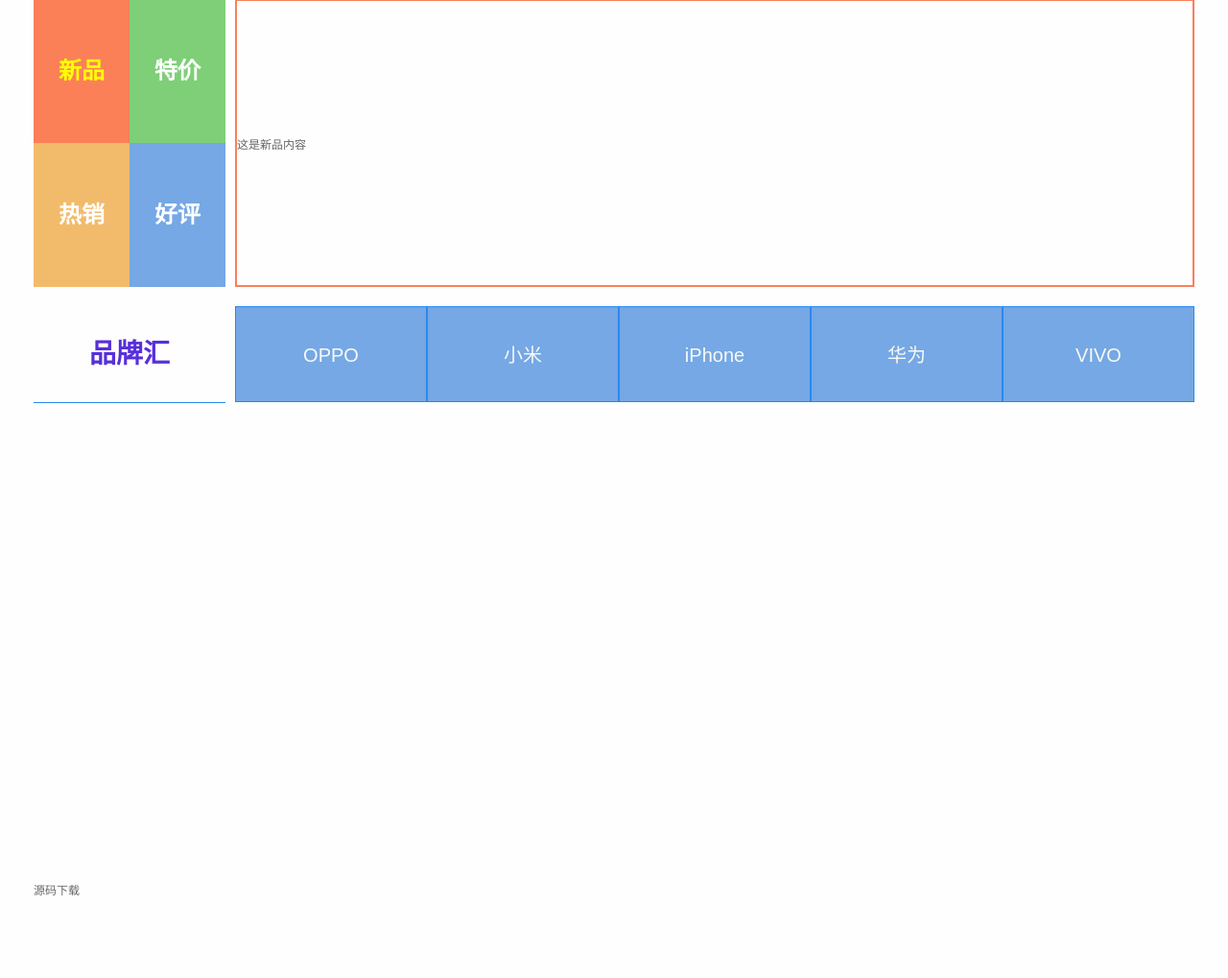
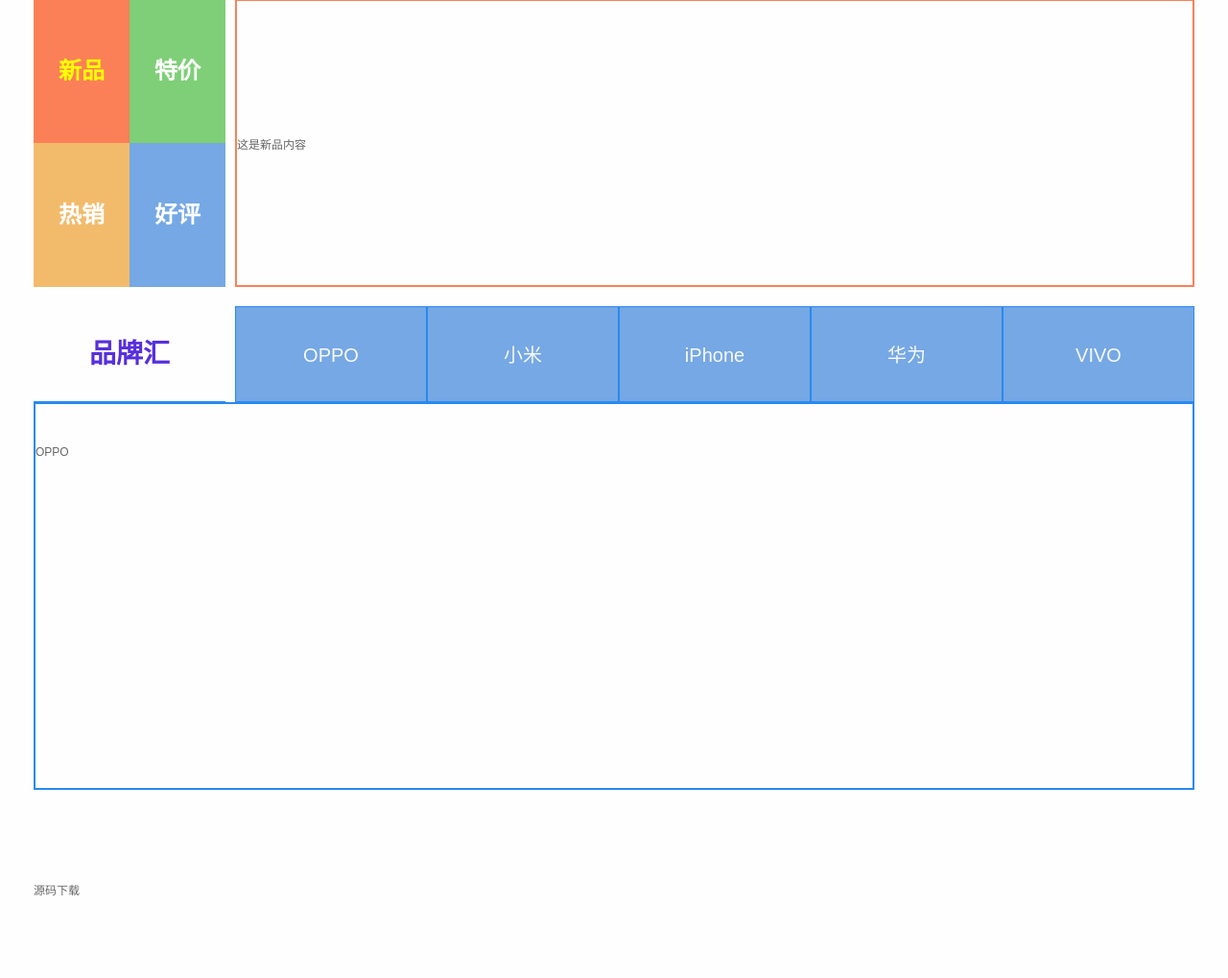
Before and after one commit to lxx1024/lxx1024.github.io, a PHP site: page / in a window 1280 px wide. Shown: the part 647-1666 px from the top of the page at 96% size. Run offline with PHP 8.4, Linux system fonts and the light colour scheme.

Commit message:
首页品牌汇内容栏目添加1

```diff
--- a/css/index.css
+++ b/css/index.css
@@ -278,15 +278,17 @@
 }
 .dm-pinpaihui .title {
     width: 200px;
+    height: 100px;
     font-size: 28px;
     font-weight: bold;
     font-family: '黑体';
     color: #572fdc;
     text-align: center;
+    box-sizing: border-box;
     border-bottom: 1px solid #2989f0;
 }
 .dm-pinpaihui ul li {
-    float: left;
+    float: left;         /*品牌汇里的列表li都会左浮动*/
 }
 .dm-pinpaihui ul li a{
     display: block;
@@ -310,30 +312,28 @@
     height: 100px;
     z-index: 1;
     content: "";
-    top: 0;
-    bottom: 0;
-    left: 0;
-    right: 0;
+    top: -1px;
+    left: -1px;
     opacity: 0;
     visibility: hidden;
     background-color: rgba(255, 36, 210, 1);
-    -webkit-transition: all .4s ease;
+    -webkit-transition: all .4s ease;    /* css3属性 ------ 过渡效果*/
     -moz-transition: all .4s ease;
     -ms-transition: all .4s ease;
     -o-transition: all .4s ease;
-    transition: all .4s ease;      /* css3属性 ------ 过渡效果*/
-    -webkit-transform: scale(.5);  /* css3属性 ------ 缩放比例*/
+    transition: all .4s ease;
+    -webkit-transform: scale(.5);  /* css3属性 ------ scale 缩放比例*/
     -moz-transform: scale(.5);
     -ms-transform: scale(.5);
     -o-transform: scale(.5);
     transform: scale(.5);
 }
 .dm-pinpaihui ul li:hover a::before{
-    -webkit-transform: scale(1);
-    -moz-transform: scale(1);
-    -ms-transform: scale(1);
-    -o-transform: scale(1);
-    transform: scale(1);
+    -webkit-transform: scale(0.99);
+    -moz-transform: scale(0.99);
+    -ms-transform: scale(0.99);
+    -o-transform: scale(0.99);
+    transform: scale(0.99);
     -webkit-transition-delay: 0s;
     -moz-transition-delay: 0s;
     -o-transition-delay: 0s;
@@ -341,7 +341,17 @@
     opacity: 1;
     visibility: visible;
 }
-
+/*-------------------品牌汇内容pinpai-content   Begin */
+.dm-pinpaihui .pinpai-content {
+    height: 400px;
+    border: 2px solid #2989f0;
+}
+.dm-pinpaihui .pinpai-content li{
+    opacity: 0;
+}
+.dm-pinpaihui .pinpai-content .oppo{
+    opacity: 1;
+}
 /* 品牌汇 End  */
 /* ---------------------------------------------广告1 Begi*/
 
--- a/index.html
+++ b/index.html
@@ -122,13 +122,22 @@
 <!-- 今日热门 End-->
 <!-- ---------------------------------------------品牌汇 Begin  -->
 <div class="dm-pinpaihui w clearfix">
-    <h2 class="title fl">品牌汇</h2>
-    <ul class="classes fr">
-        <li><a href="#"><span>OPPO</span></a></li>
-        <li><a href="#"><span>小米</span></a></li>
-        <li><a href="#"><span>iPhone</span></a></li>
-        <li><a href="#"><span>华为</span></a></li>
-        <li><a href="#"><span>VIVO</span></a></li>
+    <div class="clearfix">
+        <h2 class="title fl">品牌汇</h2>
+        <ul class="classes fr">
+            <li><a href="javascript:;"><span>OPPO</span></a></li>
+            <li><a href="javascript:;"><span>小米</span></a></li>
+            <li><a href="javascript:;"><span>iPhone</span></a></li>
+            <li><a href="javascript:;"><span>华为</span></a></li>
+            <li><a href="javascript:;"><span>VIVO</span></a></li>
+        </ul>
+    </div>
+    <ul class="pinpai-content">
+        <li class="oppo">OPPO</li>
+        <li>小米</li>
+        <li>iPhone</li>
+        <li>华为</li>
+        <li>ViVO</li>
     </ul>
 </div>
 <!-- 品牌汇 End  -->
--- a/js/index.js
+++ b/js/index.js
@@ -118,3 +118,14 @@
     })
 });
 // 今日热门 End
+// ------------------------------------------------------------ 品牌汇 Begin
+$(function(){
+    var $titles = $('.dm-pinpaihui .classes li');   // 品牌汇导航DOM元素
+    var $contents = $('.dm-pinpaihui .pinpai-content li');   // 切换品牌汇内容标签
+    $titles.getOnly($contents);  // 切换内容   调用getOnly方法
+    $titles.click(function () {
+        $titles.css('background','white');
+        $(this).css('background','yellow');
+    })
+});
+//品牌汇 End
```
Also changed, not shown: images/guanggao7.jpg (added), images/guanggao8.jpg (added), images/huawei1.jpg (added), images/huawei2.jpg (added), images/oppo1.jpg (added).
